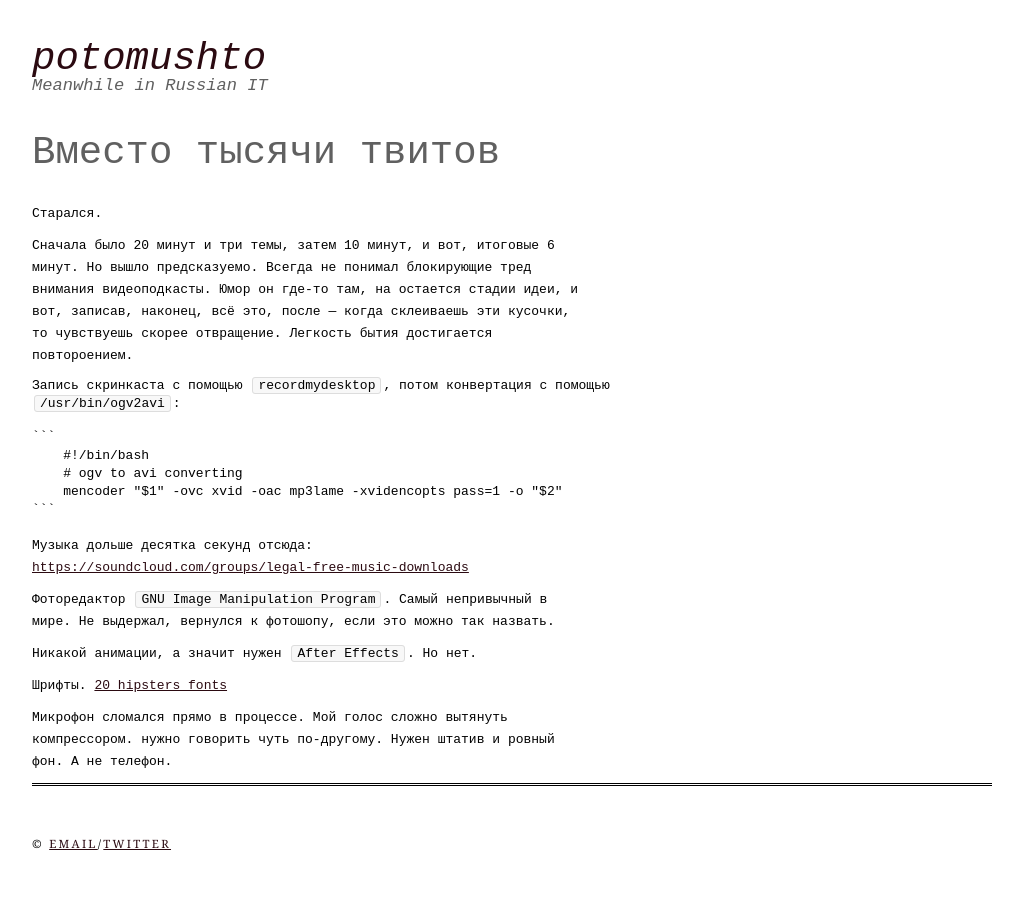
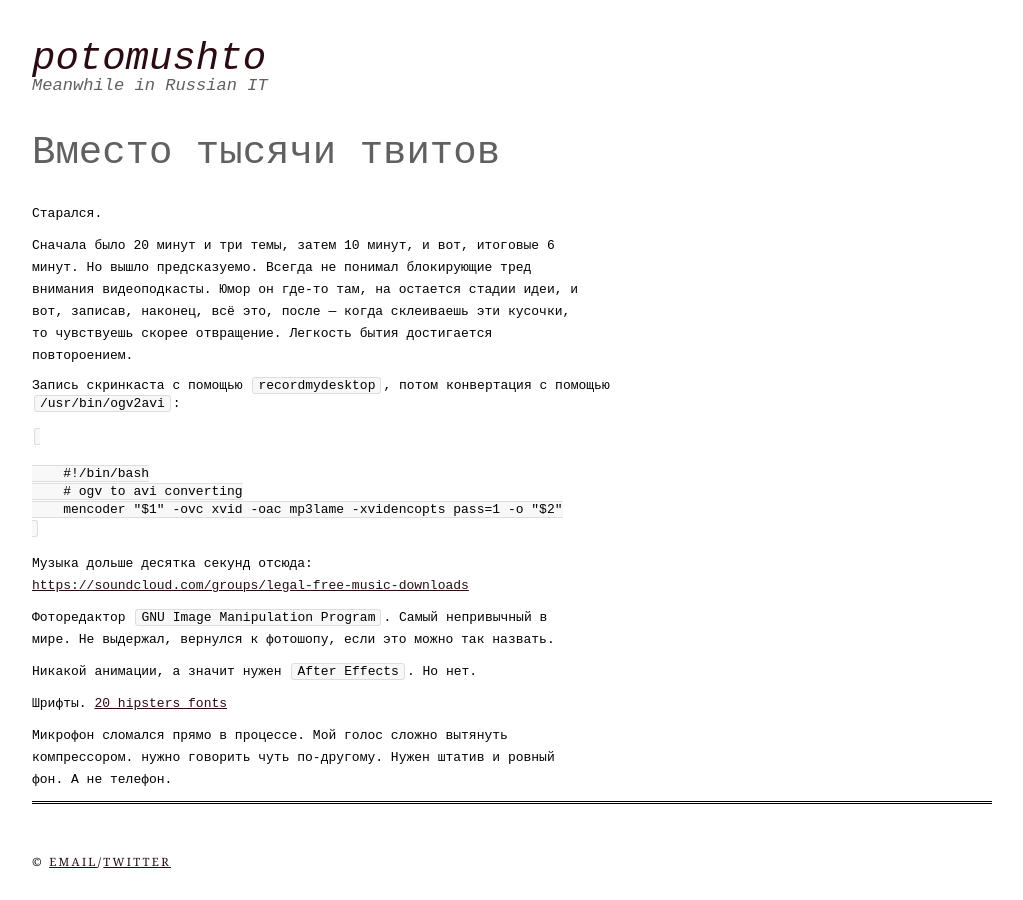
Before and after one commit to ptmt/ptmt.github.com, a Jekyll site: the page built from _posts/2013-05-01-instead-of-thousand-tweets.md, in a window 1280 px wide. Shown: the whole page, without its empty margins (128-1151 px from the left). Built offline with Jekyll 4.4.1, drawn with Linux system fonts in a browser that asks for light colours; Markdown is read by kramdown in place of the engine named in the settings.

Commit message:
Update 2013-05-01-instead-of-thousand-tweets.md

````diff
--- a/_posts/2013-05-01-instead-of-thousand-tweets.md
+++ b/_posts/2013-05-01-instead-of-thousand-tweets.md
@@ -12,13 +12,13 @@ title: Вместо тысячи твитов
 
 1. Запись скринкаста с помощью `recordmydesktop`, потом конвертация с помощью `/usr/bin/ogv2avi`:
 
-<pre>
-```
+<pre><code>
+
     #!/bin/bash
     # ogv to avi converting
     mencoder "$1" -ovc xvid -oac mp3lame -xvidencopts pass=1 -o "$2"
-```
-</pre>
+
+</code></pre>
 
 
 2. Музыка дольше десятка секунд отсюда: [https://soundcloud.com/groups/legal-free-music-downloads](https://soundcloud.com/groups/legal-free-music-downloads)
````
